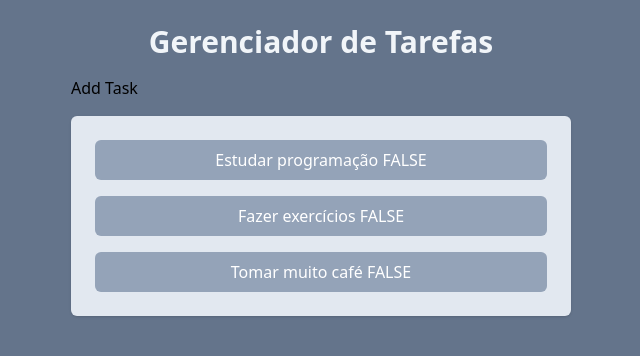
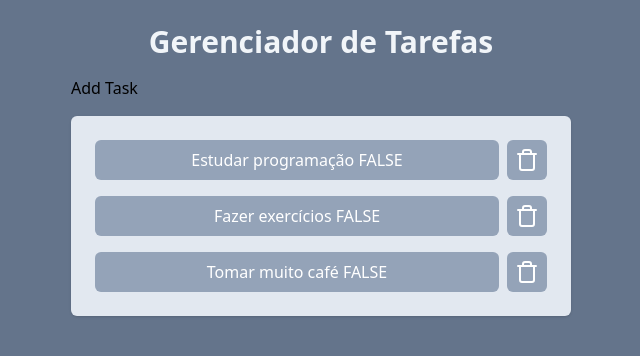
Before and after one commit to gtnasser/tasklist-react, a React (Vite) app: page / in a window 1280 px wide. Shown: the top 356 px of the page, without its empty margins (319-959 px from the left). Built offline with nearby package versions, Linux system fonts and the light colour scheme.

Commit message:
feat: excluir tarefa

```diff
--- a/src/App.jsx
+++ b/src/App.jsx
@@ -33,13 +33,19 @@ function App() {
     setTasks(newTasks)
   }
 
+  function onDeleteTaskClick(taskId) {
+    const newTasks = tasks.filter((task) => {
+      return (task.id !== taskId)
+    })
+    setTasks(newTasks)
+  }
 
   return (
     <div className="w-screen h-screen bg-slate-500 flex justify-center p-6">
       <div className="w-[500px] space-y-4">
         <h1 className="text-3xl text-slate-100 font-bold text-center">Gerenciador de Tarefas</h1>
         <AddTask />
-        <Tasks tasks={tasks} onTaskClick={onTaskClick} />
+        <Tasks tasks={tasks} onTaskClick={onTaskClick} onDeleteTaskClick={onDeleteTaskClick} />
       </div>
     </div>
   )
--- a/src/components/Tasks.jsx
+++ b/src/components/Tasks.jsx
@@ -1,6 +1,6 @@
 import { ChevronRightIcon, TrashIcon } from "lucide-react"
 
-function Tasks({tasks, onTaskClick}) {
+function Tasks({tasks, onTaskClick, onDeleteTaskClick}) {
     return (
         <ul className="space-y-4 p-6 bg-slate-200 rounded-md shadow">
             {tasks.map((task) => (
@@ -9,6 +9,10 @@ function Tasks({tasks, onTaskClick}) {
                         onClick={() => onTaskClick(task.id)}
                         className={`bg-slate-400 w-full text-white p-2 rounded-md ${task.isCompleted && "line-through"}`}>{task.title} {task.isCompleted?'TRUE':'FALSE'}
                     </button>
+                    <button
+                        onClick={() => onDeleteTaskClick(task.id)}
+                        className="bg-slate-400 text-white p-2 rounded-md"><TrashIcon />
+                    </button>
                 </li>
             ))}
         </ul>
```
Also changed, not shown: 1 other file (tests, documents, lock files or other folders).
